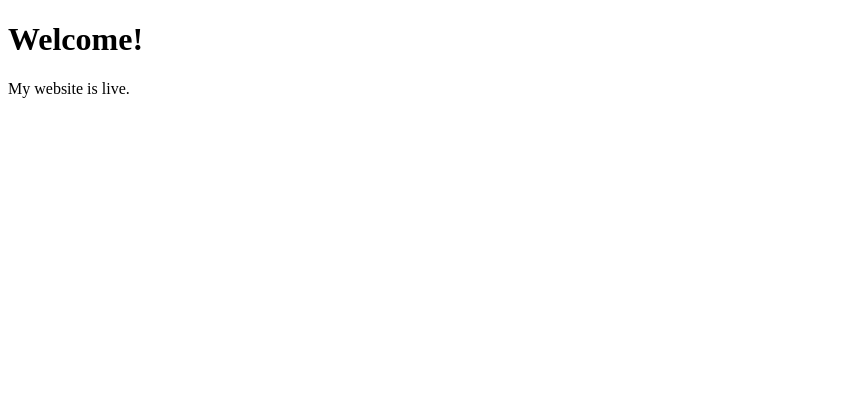
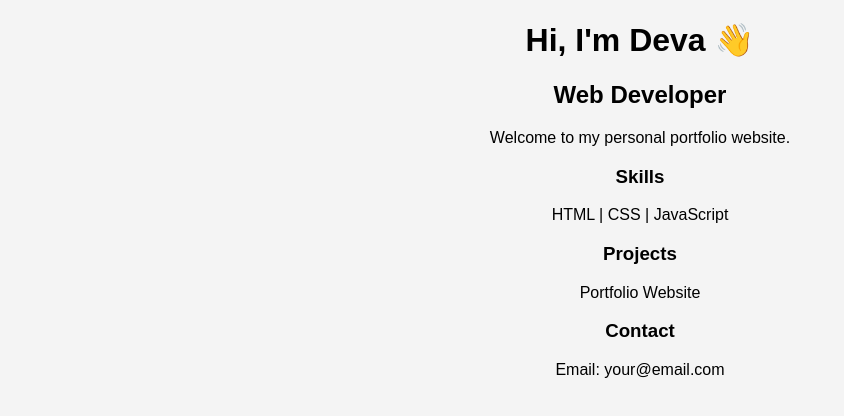
Before and after one commit to devahrithikdeva-jpg/portfolio, a plain HTML site: page index.html in a window 1280 px wide. Shown: the whole page, without its empty margins (0-844 px from the left). Drawn offline with Linux system fonts and the light colour scheme.

Commit message:
Update index.html

```diff
--- a/index.html
+++ b/index.html
@@ -1,10 +1,24 @@
 <!DOCTYPE html>
 <html>
 <head>
-  <title>My Website</title>
+  <title>Deva's Portfolio</title>
 </head>
-<body>
-  <h1>Welcome!</h1>
-  <p>My website is live.</p>
+<body style="font-family:Arial; text-align:center; background:#f4f4f4;">
+
+<h1>Hi, I'm Deva 👋</h1>
+
+<h2>Web Developer</h2>
+
+<p>Welcome to my personal portfolio website.</p>
+
+<h3>Skills</h3>
+<p>HTML | CSS | JavaScript</p>
+
+<h3>Projects</h3>
+<p>Portfolio Website</p>
+
+<h3>Contact</h3>
+<p>Email: your@email.com</p>
+
 </body>
 </html>
```
